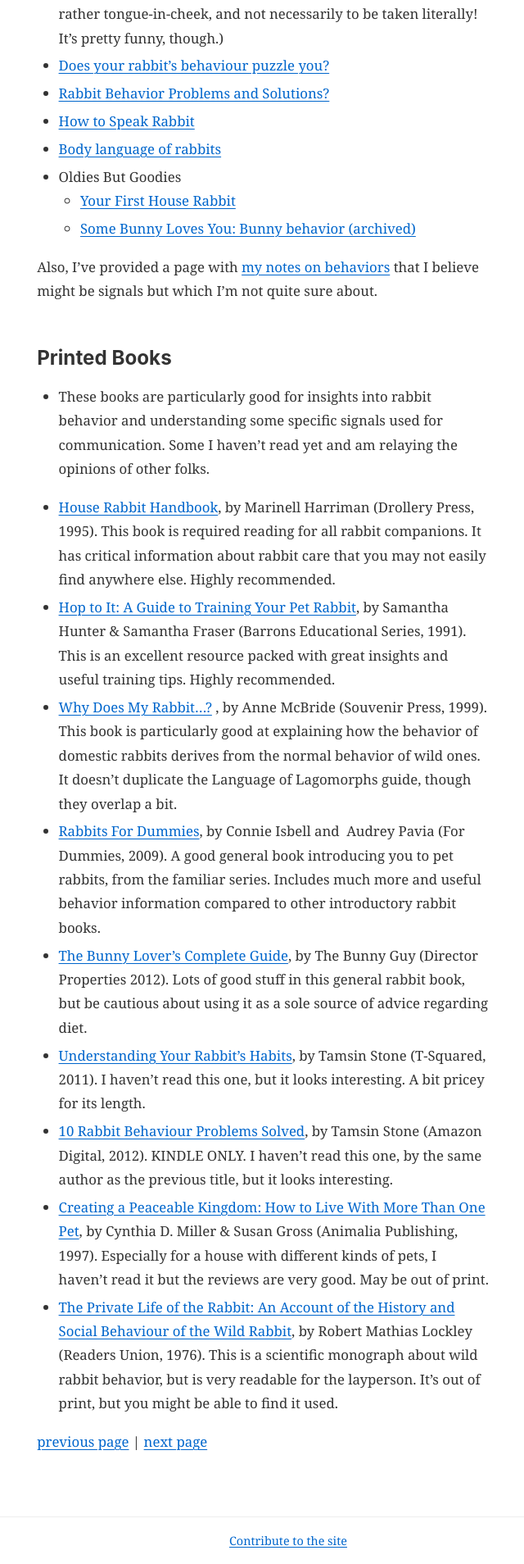
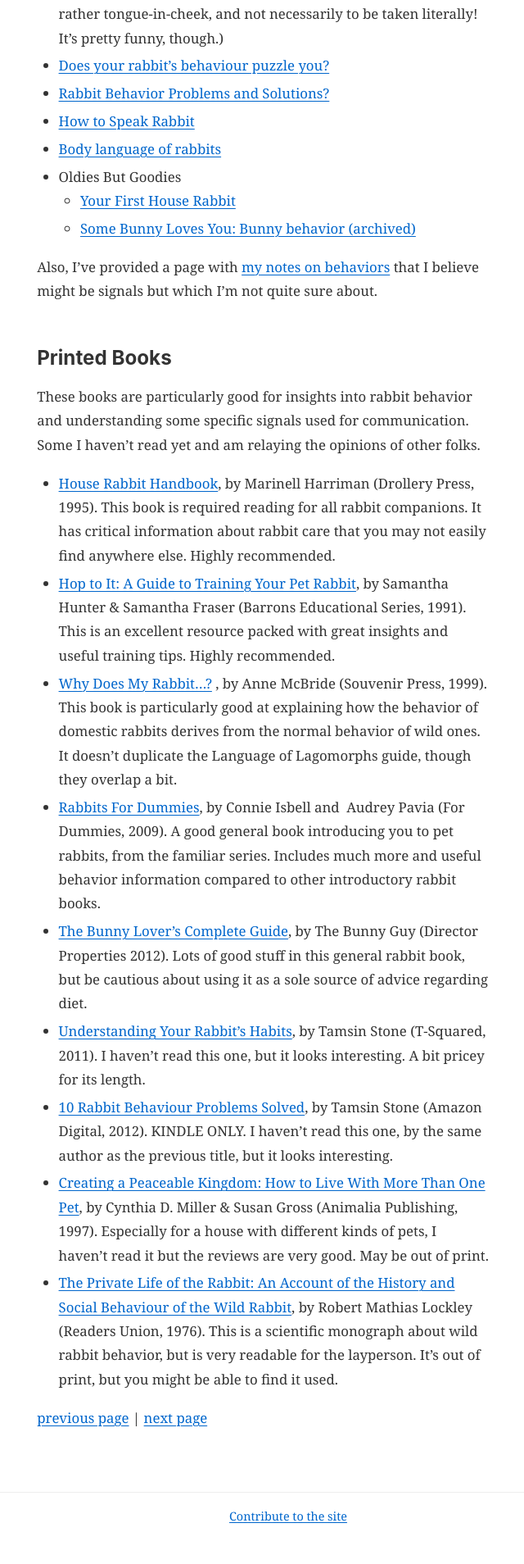
Before and after one commit to apexskier/languageoflagomorphs, a Jekyll site: the page built from bibliography.md, in a window 1280 px wide. Shown: the part 1553-3461 px from the top of the page at 82% size, without its empty margins (288-928 px from the left). Built offline with Jekyll 4.4.1, drawn with Linux system fonts in a browser that asks for light colours; after the commit the page ends 3431 px from its top, so only the background shows below that.

```diff
--- a/bibliography.md
+++ b/bibliography.md
@@ -8,55 +8,55 @@ Here are more places to read about rabbit behavior, training, and other behavior
 
 ### [House Rabbit Society](https://rabbit.org/)
 
-*   [Rabbit FAQ](https://rabbit.org/frequently-asked-questions/)
-*   [House Rabbits 101](https://rabbit.org/category/house-rabbits-101/)
-*   [What Are Rabbits Really Like?](https://rabbit.org/what-are-rabbits-really-like/)
-*   [Interpreting Body Language and Behavior](https://rabbit.org/interpreting-body-language-and-behavior/)
-*   [FAQ: Shy Rabbits](https://rabbit.org/faq-shy-rabbits/)
-*   [Living with an Aloof Rabbit](https://rabbit.org/life-with-an-aloof-rabbit/)
-*   [Just for Fun](https://rabbit.org/just-for-fun/)
-*   [Communication Bridges and Gaps](https://rabbit.org/journal/3-2/bridging-com-gaps.html)
-*   [More Than Just a Chew Stick](https://rabbit.org/more-than-just-a-chew-stick-2/)
-*   [Tip: Rabbit Repellent](https://rabbit.org/rabbit-repellent/)
-*   [FAQ: Aggression](https://rabbit.org/faq-aggression/)
-*   [Aggressive Rabbits](https://rabbit.org/aggressive-rabbits/)
-*   [Who Wants a Mean Rabbit? Uncovering the hidden
-    affection in an aggressive rabbit](https://rabbit.org/who-wants-a-mean-rabbit/)
-*   [Socializing the Antisocial Rabbit](https://rabbit.org/socializing-the-antisocial-rabbit/)
-*   [Lops Are Mellow and Other Dangerous Myths](https://rabbit.org/lops-are-mellow-and-other-dangerous-myths/)
-*   [Rebel With Paws: Dealing with a teenage rabbit](https://rabbit.org/rebel-with-paws/)
-*   [Age-Related Behavior](https://rabbit.org/age-related-behavior/)
-*   [House Rabbit Journal Archive](https://rabbit.org/faq-shy-rabbits/)
-*   [More Rabbit Resources and Support](https://rabbit.org/faq-sources-of-house-rabbit-information-and-support/)
+- [Rabbit FAQ](https://rabbit.org/frequently-asked-questions/)
+- [House Rabbits 101](https://rabbit.org/category/house-rabbits-101/)
+- [What Are Rabbits Really Like?](https://rabbit.org/what-are-rabbits-really-like/)
+- [Interpreting Body Language and Behavior](https://rabbit.org/interpreting-body-language-and-behavior/)
+- [FAQ: Shy Rabbits](https://rabbit.org/faq-shy-rabbits/)
+- [Living with an Aloof Rabbit](https://rabbit.org/life-with-an-aloof-rabbit/)
+- [Just for Fun](https://rabbit.org/just-for-fun/)
+- [Communication Bridges and Gaps](https://rabbit.org/journal/3-2/bridging-com-gaps.html)
+- [More Than Just a Chew Stick](https://rabbit.org/more-than-just-a-chew-stick-2/)
+- [Tip: Rabbit Repellent](https://rabbit.org/rabbit-repellent/)
+- [FAQ: Aggression](https://rabbit.org/faq-aggression/)
+- [Aggressive Rabbits](https://rabbit.org/aggressive-rabbits/)
+- [Who Wants a Mean Rabbit? Uncovering the hidden
+  affection in an aggressive rabbit](https://rabbit.org/who-wants-a-mean-rabbit/)
+- [Socializing the Antisocial Rabbit](https://rabbit.org/socializing-the-antisocial-rabbit/)
+- [Lops Are Mellow and Other Dangerous Myths](https://rabbit.org/lops-are-mellow-and-other-dangerous-myths/)
+- [Rebel With Paws: Dealing with a teenage rabbit](https://rabbit.org/rebel-with-paws/)
+- [Age-Related Behavior](https://rabbit.org/age-related-behavior/)
+- [House Rabbit Journal Archive](https://rabbit.org/faq-shy-rabbits/)
+- [More Rabbit Resources and Support](https://rabbit.org/faq-sources-of-house-rabbit-information-and-support/)
 
 ### Other Rabbit Communication Web Sites
 
 > **Note**: I will ONLY add links here to educational articles and sites that specifically address topics in rabbit behavior and training. For general information and other rabbit sites you can look [here](https://rabbit.org/house-rabbit-links-and-other-rabbit-resources/), [here](https://www.rabbitnetwork.org/links.shtml), [here](https://rabbitresource.org/links/) or [many other places](https://letmegooglethat.com/?q=pet+rabbits). If you have questions, please try one of the online forums like [Rabbits Online](https://www.rabbitsonline.net/), or [BunSpace](https://www.bunspace.com/forum/).
 
-*   [San Diego House Rabbit Society: Behavior](https://sandiegorabbits.org/education/category/Rabbit+Behavior)
-*   [Rabbit Language, or “Are you going to eat that?”](https://www.cramptonarts.com/rabbits/r_language.html) (This one is rather tongue-in-cheek, and not necessarily to be taken literally! It’s pretty funny, though.)
-*   [Does your rabbit’s behaviour puzzle you?](https://www.fuzzy-rabbit.com/behaviourfaq.htm)
-*   [Rabbit Behavior Problems and Solutions?](https://rabbitresource.org/rabbit-help/rabbit-behavior-problems-solutions/)
-*   [How to Speak Rabbit](https://rabbitresource.org/wp-content/uploads/2021/05/Learn-to-Speak-Rabbit-PDF.pdf)
-*   [Body language of rabbits](http://www.bunnyhugga.com/a-to-z/rabbit-behaviour/rabbit-body-language.html)
-*   Oldies But Goodies
-    *   [Your First House Rabbit](https://hare.as.miami.edu/firstrabbit.html)
-    *   [Some Bunny Loves You: Bunny behavior (archived)](https://www.geocities.ws/Petsburgh/1451/behavior2.html)
+- [San Diego House Rabbit Society: Behavior](https://sandiegorabbits.org/education/category/Rabbit+Behavior)
+- [Rabbit Language, or “Are you going to eat that?”](https://www.cramptonarts.com/rabbits/r_language.html) (This one is rather tongue-in-cheek, and not necessarily to be taken literally! It’s pretty funny, though.)
+- [Does your rabbit’s behaviour puzzle you?](https://www.fuzzy-rabbit.com/behaviourfaq.htm)
+- [Rabbit Behavior Problems and Solutions?](https://rabbitresource.org/rabbit-help/rabbit-behavior-problems-solutions/)
+- [How to Speak Rabbit](https://rabbitresource.org/wp-content/uploads/2021/05/Learn-to-Speak-Rabbit-PDF.pdf)
+- [Body language of rabbits](http://www.bunnyhugga.com/a-to-z/rabbit-behaviour/rabbit-body-language.html)
+- Oldies But Goodies
+  - [Your First House Rabbit](https://hare.as.miami.edu/firstrabbit.html)
+  - [Some Bunny Loves You: Bunny behavior (archived)](https://www.geocities.ws/Petsburgh/1451/behavior2.html)
 
 Also, I’ve provided a page with [my notes on behaviors](./is-that-all-there-is.md "Is That All There Is?") that I believe might be signals but which I’m not quite sure about.
 
 ### Printed Books
 
-*   These books are particularly good for insights into rabbit behavior and understanding some specific signals used for communication. Some I haven’t read yet and am relaying the opinions of other folks.
+These books are particularly good for insights into rabbit behavior and understanding some specific signals used for communication. Some I haven’t read yet and am relaying the opinions of other folks.
 
-*   [House Rabbit Handbook](https://www.amazon.com/gp/product/0940920123/ref=as_li_tl?ie=UTF8&camp=1789&creative=9325&creativeASIN=0940920123&linkCode=as2&tag=thewholemousecat&linkId=7SQWIC4CN6SL4R6K), by Marinell Harriman (Drollery Press, 1995). This book is required reading for all rabbit companions. It has critical information about rabbit care that you may not easily find anywhere else. Highly recommended.
-*   [Hop to It: A Guide to Training Your Pet Rabbit](https://www.amazon.com/gp/product/0812045513/ref=as_li_tl?ie=UTF8&camp=1789&creative=9325&creativeASIN=0812045513&linkCode=as2&tag=thewholemousecat&linkId=SILIXGTLNOLCQ7QE), by Samantha Hunter & Samantha Fraser (Barrons Educational Series, 1991). This is an excellent resource packed with great insights and useful training tips. Highly recommended.
-*   [Why Does My Rabbit…?](https://www.amazon.com/gp/product/0285635506/ref=as_li_tl?ie=UTF8&camp=1789&creative=9325&creativeASIN=0285635506&linkCode=as2&tag=thewholemousecat&linkId=5LKBIDH6VKDWJCRH) , by Anne McBride (Souvenir Press, 1999). This book is particularly good at explaining how the behavior of domestic rabbits derives from the normal behavior of wild ones. It doesn’t duplicate the Language of Lagomorphs guide, though they overlap a bit.
-*   [Rabbits For Dummies](https://www.amazon.com/gp/product/0470430648/ref=as_li_tl?ie=UTF8&camp=1789&creative=9325&creativeASIN=0470430648&linkCode=as2&tag=thewholemousecat&linkId=IFLMVTV4QA4KPBMU), by Connie Isbell and  Audrey Pavia (For Dummies, 2009). A good general book introducing you to pet rabbits, from the familiar series. Includes much more and useful behavior information compared to other introductory rabbit books.
-*   [The Bunny Lover’s Complete Guide](https://www.amazon.com/gp/product/0985003200/ref=as_li_tl?ie=UTF8&camp=1789&creative=9325&creativeASIN=0985003200&linkCode=as2&tag=thewholemousecat&linkId=42FM4W4IDVAMZVFD), by The Bunny Guy (Director Properties 2012). Lots of good stuff in this general rabbit book, but be cautious about using it as a sole source of advice regarding diet.
-*   [Understanding Your Rabbit’s Habits](https://www.amazon.com/gp/product/B0089ZLRPA/ref=as_li_tl?ie=UTF8&camp=1789&creative=9325&creativeASIN=B0089ZLRPA&linkCode=as2&tag=thewholemousecat&linkId=BOMDDRWORXTZAVWO), by Tamsin Stone (T-Squared, 2011). I haven’t read this one, but it looks interesting. A bit pricey for its length.
-*   [10 Rabbit Behaviour Problems Solved](https://www.amazon.com/gp/product/B009AV4FUQ/ref=as_li_tl?ie=UTF8&camp=1789&creative=9325&creativeASIN=B009AV4FUQ&linkCode=as2&tag=thewholemousecat&linkId=SWMMEZBV65DJ5OC4), by Tamsin Stone (Amazon Digital, 2012). KINDLE ONLY. I haven’t read this one, by the same author as the previous title, but it looks interesting.
-*   [Creating a Peaceable Kingdom: How to Live With More Than One Pet](https://www.amazon.com/gp/product/0964941368/ref=as_li_tl?ie=UTF8&camp=1789&creative=9325&creativeASIN=0964941368&linkCode=as2&tag=thewholemousecat&linkId=TUUGXWOABA4MX3OJ), by Cynthia D. Miller & Susan Gross (Animalia Publishing, 1997). Especially for a house with different kinds of pets, I haven’t read it but the reviews are very good. May be out of print.
-*   [The Private Life of the Rabbit: An Account of the History and Social Behaviour of the Wild Rabbit](https://www.amazon.com/gp/product/B000OATUGQ/ref=as_li_tl?ie=UTF8&camp=1789&creative=9325&creativeASIN=B000OATUGQ&linkCode=as2&tag=thewholemousecat&linkId=DSKPSQIVU5KTJYQJ), by Robert Mathias Lockley (Readers Union, 1976). This is a scientific monograph about wild rabbit behavior, but is very readable for the layperson. It’s out of print, but you might be able to find it used.
+- [House Rabbit Handbook](https://www.amazon.com/gp/product/0940920123/ref=as_li_tl?ie=UTF8&camp=1789&creative=9325&creativeASIN=0940920123&linkCode=as2&tag=thewholemousecat&linkId=7SQWIC4CN6SL4R6K), by Marinell Harriman (Drollery Press, 1995). This book is required reading for all rabbit companions. It has critical information about rabbit care that you may not easily find anywhere else. Highly recommended.
+- [Hop to It: A Guide to Training Your Pet Rabbit](https://www.amazon.com/gp/product/0812045513/ref=as_li_tl?ie=UTF8&camp=1789&creative=9325&creativeASIN=0812045513&linkCode=as2&tag=thewholemousecat&linkId=SILIXGTLNOLCQ7QE), by Samantha Hunter & Samantha Fraser (Barrons Educational Series, 1991). This is an excellent resource packed with great insights and useful training tips. Highly recommended.
+- [Why Does My Rabbit…?](https://www.amazon.com/gp/product/0285635506/ref=as_li_tl?ie=UTF8&camp=1789&creative=9325&creativeASIN=0285635506&linkCode=as2&tag=thewholemousecat&linkId=5LKBIDH6VKDWJCRH) , by Anne McBride (Souvenir Press, 1999). This book is particularly good at explaining how the behavior of domestic rabbits derives from the normal behavior of wild ones. It doesn’t duplicate the Language of Lagomorphs guide, though they overlap a bit.
+- [Rabbits For Dummies](https://www.amazon.com/gp/product/0470430648/ref=as_li_tl?ie=UTF8&camp=1789&creative=9325&creativeASIN=0470430648&linkCode=as2&tag=thewholemousecat&linkId=IFLMVTV4QA4KPBMU), by Connie Isbell and  Audrey Pavia (For Dummies, 2009). A good general book introducing you to pet rabbits, from the familiar series. Includes much more and useful behavior information compared to other introductory rabbit books.
+- [The Bunny Lover’s Complete Guide](https://www.amazon.com/gp/product/0985003200/ref=as_li_tl?ie=UTF8&camp=1789&creative=9325&creativeASIN=0985003200&linkCode=as2&tag=thewholemousecat&linkId=42FM4W4IDVAMZVFD), by The Bunny Guy (Director Properties 2012). Lots of good stuff in this general rabbit book, but be cautious about using it as a sole source of advice regarding diet.
+- [Understanding Your Rabbit’s Habits](https://www.amazon.com/gp/product/B0089ZLRPA/ref=as_li_tl?ie=UTF8&camp=1789&creative=9325&creativeASIN=B0089ZLRPA&linkCode=as2&tag=thewholemousecat&linkId=BOMDDRWORXTZAVWO), by Tamsin Stone (T-Squared, 2011). I haven’t read this one, but it looks interesting. A bit pricey for its length.
+- [10 Rabbit Behaviour Problems Solved](https://www.amazon.com/gp/product/B009AV4FUQ/ref=as_li_tl?ie=UTF8&camp=1789&creative=9325&creativeASIN=B009AV4FUQ&linkCode=as2&tag=thewholemousecat&linkId=SWMMEZBV65DJ5OC4), by Tamsin Stone (Amazon Digital, 2012). KINDLE ONLY. I haven’t read this one, by the same author as the previous title, but it looks interesting.
+- [Creating a Peaceable Kingdom: How to Live With More Than One Pet](https://www.amazon.com/gp/product/0964941368/ref=as_li_tl?ie=UTF8&camp=1789&creative=9325&creativeASIN=0964941368&linkCode=as2&tag=thewholemousecat&linkId=TUUGXWOABA4MX3OJ), by Cynthia D. Miller & Susan Gross (Animalia Publishing, 1997). Especially for a house with different kinds of pets, I haven’t read it but the reviews are very good. May be out of print.
+- [The Private Life of the Rabbit: An Account of the History and Social Behaviour of the Wild Rabbit](https://www.amazon.com/gp/product/B000OATUGQ/ref=as_li_tl?ie=UTF8&camp=1789&creative=9325&creativeASIN=B000OATUGQ&linkCode=as2&tag=thewholemousecat&linkId=DSKPSQIVU5KTJYQJ), by Robert Mathias Lockley (Readers Union, 1976). This is a scientific monograph about wild rabbit behavior, but is very readable for the layperson. It’s out of print, but you might be able to find it used.
 
 [previous page](./in-the-interest-of-interspecies-and-intraspecies-relations.md "In the Interest of Interspecies and Intraspecies Relations") \| [next page](./indexindex.md "Index")
```
